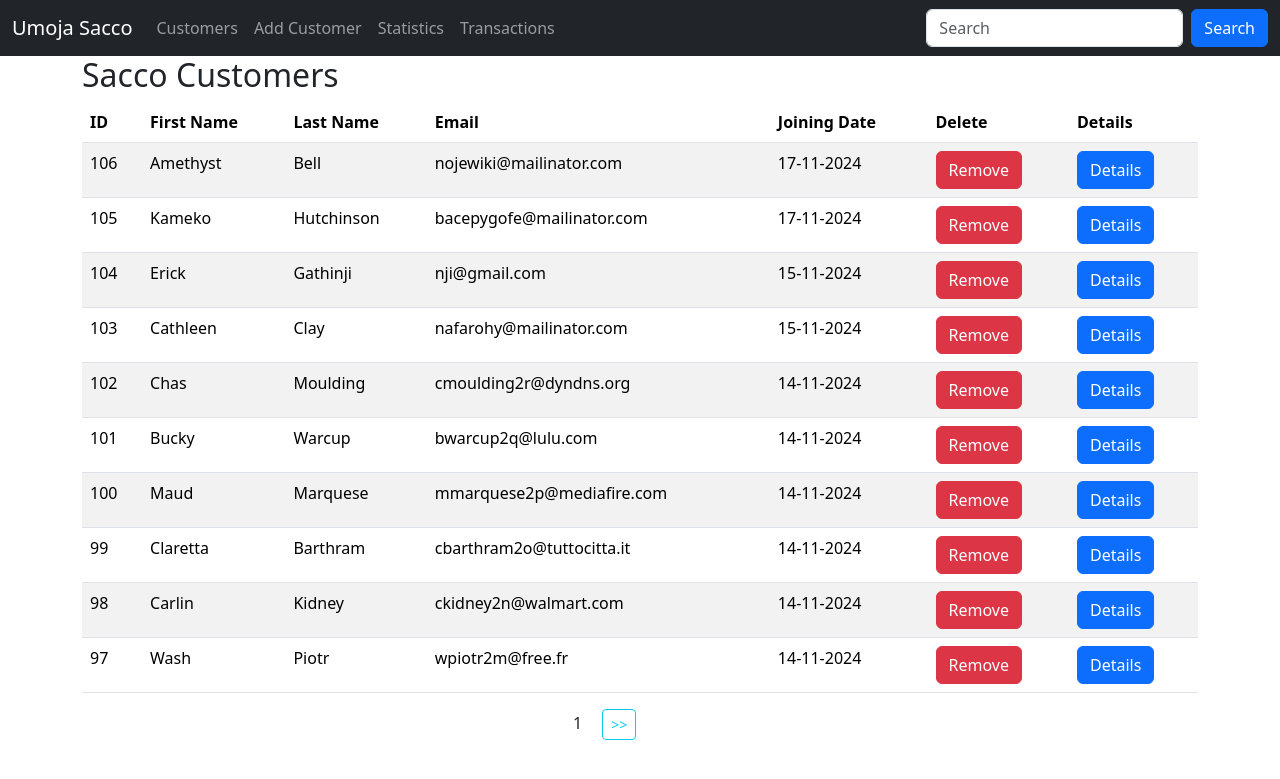
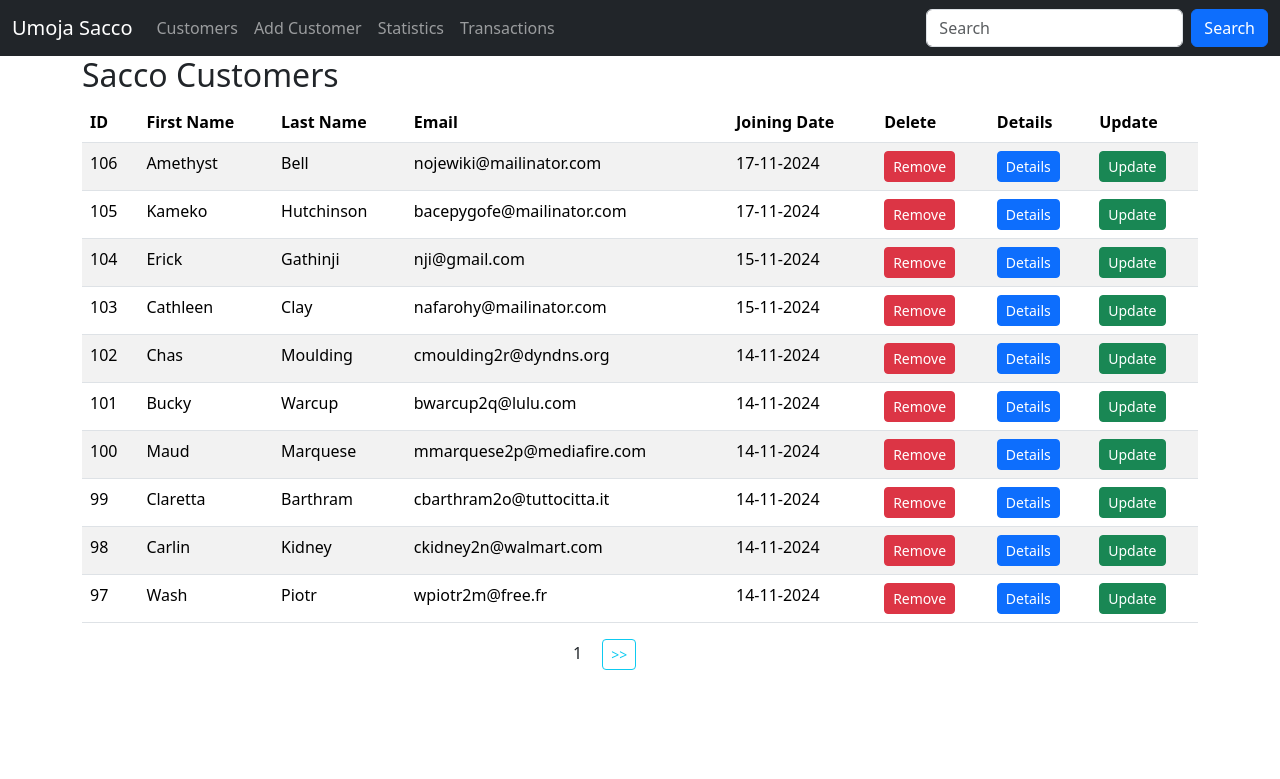
Before and after one commit to erickgathinji/django-database, a Django app: page / in a window 1280 px wide. Shown: the top 779 px of the page. Run offline with Django 5.2, Linux system fonts and the light colour scheme; data comes from the database, SQL or seed files in the repository; both versions use the stored data as it was after the commit; some libraries are stand-ins or nearby versions.

Commit message:
update customer

```diff
--- a/templates/customer_update_form.html
+++ b/templates/customer_update_form.html
@@ -9,7 +9,7 @@
     <div class="container">
         <div class="row justify-content-center">
             <div class="col-sm-4 border my-4 p-3">
-                <form action="{% url 'update_customer' %}" method="post"> {# Add the url created#}
+                <form action="" method="post"> {# Add the url created#}
                     {% csrf_token %}
                     {{ form | crispy }}
 
--- a/templates/customers.html
+++ b/templates/customers.html
@@ -19,6 +19,7 @@
                 <th>Joining Date</th>
                 <th>Delete</th>
                 <th>Details</th>
+                <th>Update</th>
             </tr>
             </thead>
 
@@ -32,12 +33,20 @@
                     <td>{{ customer.email }}</td>
                     <td>{{ customer.created_at | date:"d-m-Y" }}</td>
                     {#| date:"d-m-Y" makes the date kenyan format#}
+
+                    {#Buttons#}
                     <td>
-                        <a class="btn btn-danger" href="{% url 'delete_customer' customer.id %}">Remove</a>
+                        <a class="btn btn-danger btn-sm" href="{% url 'delete_customer' customer.id %}">Remove</a>
                     </td>
+
                     <td>
-                        <a class="btn btn-primary" href="{% url 'customer_details' customer.id %}">Details</a>
+                        <a class="btn btn-primary btn-sm" href="{% url 'customer_details' customer.id %}">Details</a>
                     </td>
+
+                    <td>
+                        <a class="btn btn-success btn-sm" href="{% url 'update_customer' customer.id %}">Update</a>
+                    </td>
+
                 </tr>
             {% empty %}
                 <p>No customers in the sacco</p>
```
Also changed, not shown: db.sqlite3.
